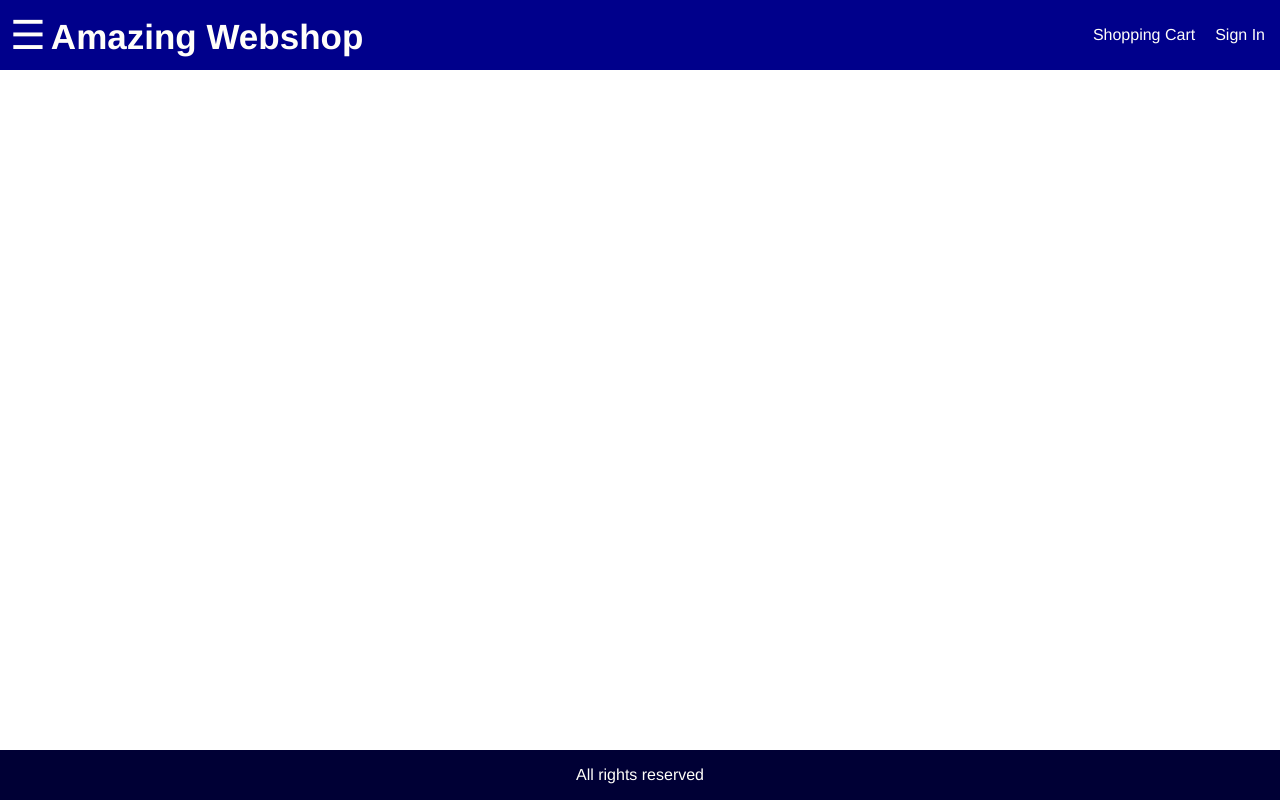
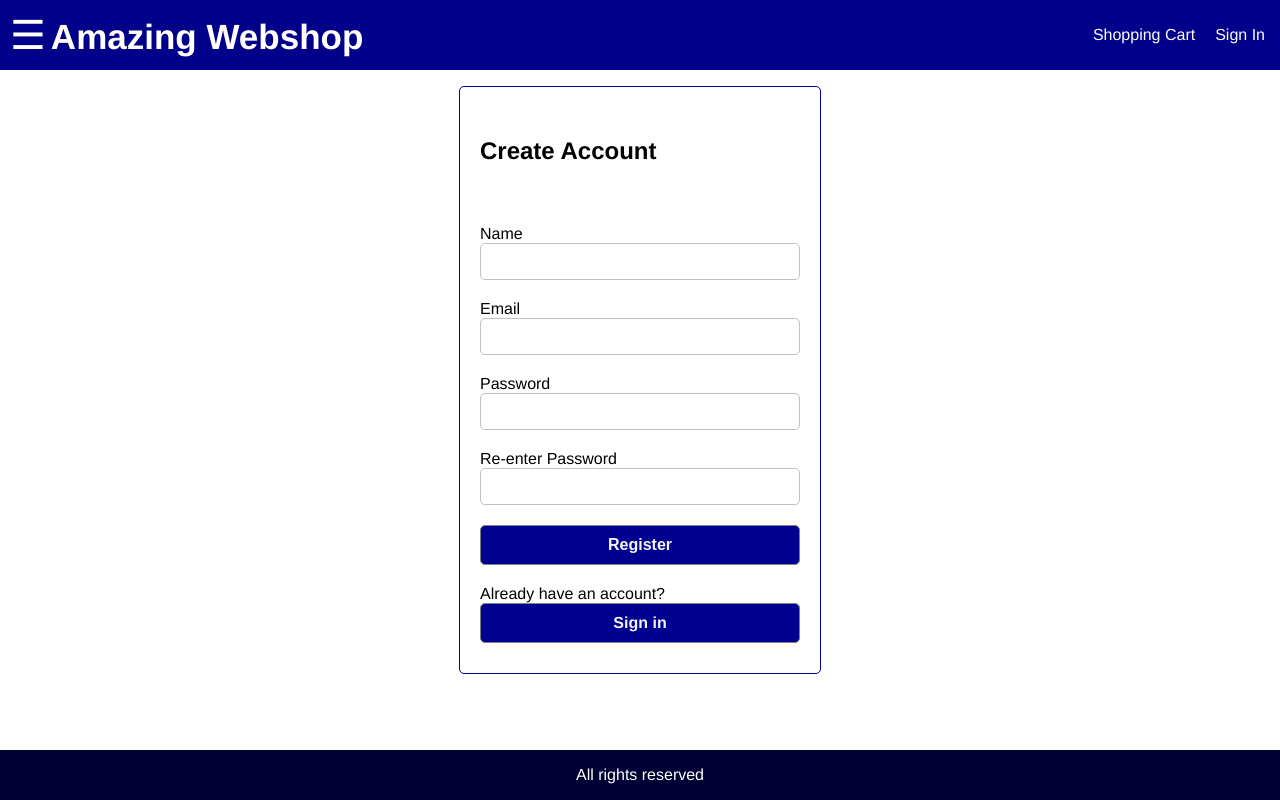
Before and after one commit to Jethet/tutorial-react-node-webshop, a React (Create React App) app in the folder frontend/: page /register in a window 1280 px wide. Built offline with nearby package versions, Linux system fonts and the light colour scheme.

Commit message:
Create user registration page and routes

```diff
--- a/frontend/src/App.js
+++ b/frontend/src/App.js
@@ -5,6 +5,7 @@ import CartScreen from "./screens/CartScreen";
 import HomeScreen from "./screens/HomeScreen";
 import ProductScreen from "./screens/ProductScreen";
 import SigninScreen from "./screens/SigninScreen";
+import RegisterScreen from "./screens/RegisterScreen";
 
 function App() {
   const userSignin = useSelector((state) => state.userSignin);
@@ -69,6 +70,7 @@ function App() {
         <main className="main">
           <div className="content">
             <Route path="/signin" component={SigninScreen} />
+            <Route path="/register" component={RegisterScreen} />
             <Route path="/product/:id" component={ProductScreen} />
             <Route path="/cart/:id?" component={CartScreen} />
             <Route path="/" exact={true} component={HomeScreen} />
--- a/frontend/src/actions/userActions.js
+++ b/frontend/src/actions/userActions.js
@@ -4,6 +4,9 @@ import {
   USER_SIGNIN_REQUEST,
   USER_SIGNIN_SUCCESS,
   USER_SIGNIN_FAIL,
+  USER_REGISTER_REQUEST,
+  USER_REGISTER_SUCCESS,
+  USER_REGISTER_FAIL,
 } from "../constants/userConstants";
 
 const signin = (email, password) => async (dispatch) => {
@@ -20,4 +23,18 @@ const signin = (email, password) => async (dispatch) => {
   }
 };
 
-export { signin };
+const register = (name, email, password) => async (dispatch) => {
+  dispatch({ type: USER_REGISTER_REQUEST, payload: { name, email, password } });
+  try {
+    const { data } = await Axios.post("/api/users/register", { name, email, password });
+    dispatch({ type: USER_REGISTER_SUCCESS, payload: data });
+    Cookie.set("userInfo", JSON.stringify(data));
+  } catch (error) {
+    dispatch({
+      type: USER_REGISTER_FAIL,
+      payload: error.message,
+    });
+  }
+};
+
+export { signin, register };
--- a/frontend/src/constants/userConstants.js
+++ b/frontend/src/constants/userConstants.js
@@ -1,3 +1,7 @@
 export const USER_SIGNIN_REQUEST = "USER_SIGNIN_REQUEST";
 export const USER_SIGNIN_SUCCESS = "USER_SIGNIN_SUCCESS";
 export const USER_SIGNIN_FAIL = "USER_SIGNIN_FAIL";
+
+export const USER_REGISTER_REQUEST = "USER_REGISTER_REQUEST";
+export const USER_REGISTER_SUCCESS = "USER_REGISTER_SUCCESS";
+export const USER_REGISTER_FAIL = "USER_REGISTER_FAIL";
--- a/frontend/src/reducers/userReducers.js
+++ b/frontend/src/reducers/userReducers.js
@@ -2,6 +2,9 @@ import {
   USER_SIGNIN_REQUEST,
   USER_SIGNIN_SUCCESS,
   USER_SIGNIN_FAIL,
+  USER_REGISTER_REQUEST,
+  USER_REGISTER_SUCCESS,
+  USER_REGISTER_FAIL
 } from "../constants/userConstants";
 
 function userSigninReducer(state = {}, action) {
@@ -17,4 +20,17 @@ function userSigninReducer(state = {}, action) {
   }
 }
 
-export { userSigninReducer };
+function userRegisterReducer(state = {}, action) {
+  switch (action.type) {
+    case USER_REGISTER_REQUEST:
+      return { loading: true };
+    case USER_REGISTER_SUCCESS:
+      return { loading: false, userInfo: action.payload };
+    case USER_REGISTER_FAIL:
+      return { loading: false, error: action.payload };
+    default:
+      return state;
+  }
+}
+
+export { userSigninReducer, userRegisterReducer };
--- a/frontend/src/screens/SigninScreen.js
+++ b/frontend/src/screens/RegisterScreen.js
@@ -1,13 +1,15 @@
 import React, { useEffect, useState } from "react";
 import { Link } from "react-router-dom";
 import { useSelector, useDispatch } from "react-redux";
-import { signin } from "../actions/userActions";
+import { register } from "../actions/userActions";
 
-function SigninScreen(props) {
+function RegisterScreen(props) {
+  const [name, setName] = useState("");
   const [email, setEmail] = useState("");
   const [password, setPassword] = useState("");
-  const userSignin = useSelector((state) => state.userSignin);
-  const { loading, userInfo, error } = userSignin;
+  const [rePassword, setRePassword] = useState("");
+  const userRegister = useSelector((state) => state.userRegister);
+  const { loading, userInfo, error } = userRegister;
   const dispatch = useDispatch();
 
   useEffect(() => {
@@ -21,7 +23,7 @@ function SigninScreen(props) {
 
   const submitHandler = (e) => {
     e.preventDefault();
-    dispatch(signin(email, password));
+    dispatch(register(name, email, password));
   };
 
   return (
@@ -29,11 +31,20 @@ function SigninScreen(props) {
       <form onSubmit={submitHandler}>
         <ul className="form-container">
           <li>
-            <h2>Sign in</h2>
+            <h2>Create Account</h2>
           </li>
           <li>
             {loading && <div>Loading ...</div>}
             {error && <div>{error}</div>}
+          </li>
+          <li>
+            <label htmlFor="name">Name</label>
+            <input
+              type="name"
+              name="name"
+              id="name"
+              onChange={(e) => setName(e.target.value)}
+            />
           </li>
           <li>
             <label htmlFor="email">Email</label>
@@ -54,14 +65,23 @@ function SigninScreen(props) {
             />
           </li>
           <li>
+            <label htmlFor="rePassword">Re-enter Password</label>
+            <input
+              type="rePassword"
+              id="rePassword"
+              name="rePassword"
+              onChange={(e) => setRePassword(e.target.value)}
+            />
+          </li>
+          <li>
             <button type="submit" className="button text-center">
-              Sign in
+              Register
             </button>
           </li>
-          <li>New to Amazing Webshop?</li>
           <li>
-            <Link to="/register" className="button text-center">
-              Create your account
+            Already have an account?
+            <Link to="/signin" className="button text-center">
+              Sign in
             </Link>
           </li>
         </ul>
@@ -70,4 +90,4 @@ function SigninScreen(props) {
   );
 }
 
-export default SigninScreen;
+export default RegisterScreen;
--- a/frontend/src/store.js
+++ b/frontend/src/store.js
@@ -2,13 +2,13 @@ import { createStore, combineReducers, applyMiddleware, compose } from "redux";
 import thunk from "redux-thunk";
 import Cookie from "js-cookie";
 import { productListReducer, productDetailsReducer } from "./reducers/productReducers";
-import { cartReducer } from "./reducers/cartReducers"
-import { userSigninReducer } from "./reducers/userReducers";
+import { cartReducer } from "./reducers/cartReducers";
+import { userRegisterReducer, userSigninReducer } from "./reducers/userReducers";
 
-const cartItems = Cookie.getJSON("cartItems") || []
-const userInfo = Cookie.getJSON("userInfo") || null
+const cartItems = Cookie.getJSON("cartItems") || [];
+const userInfo = Cookie.getJSON("userInfo") || null;
 
-const initialState = { cart: {cartItems}, userSignin: { userInfo } };
+const initialState = { cart: { cartItems }, userSignin: { userInfo } };
 
 // reducer is a function that gets a state and action,
 // and returns a new state based on that action
@@ -16,7 +16,8 @@ const reducer = combineReducers({
   productList: productListReducer,
   productDetails: productDetailsReducer,
   cart: cartReducer,
-  userSignin: userSigninReducer
+  userSignin: userSigninReducer,
+  userRegister: userRegisterReducer,
 });
 
 // The Redux Devtools code line 11 is taken from the GitHub repo
```
Also changed, not shown: frontend/package.json (line endings or trailing spaces), 1 other file (tests, documents, lock files or other folders).
